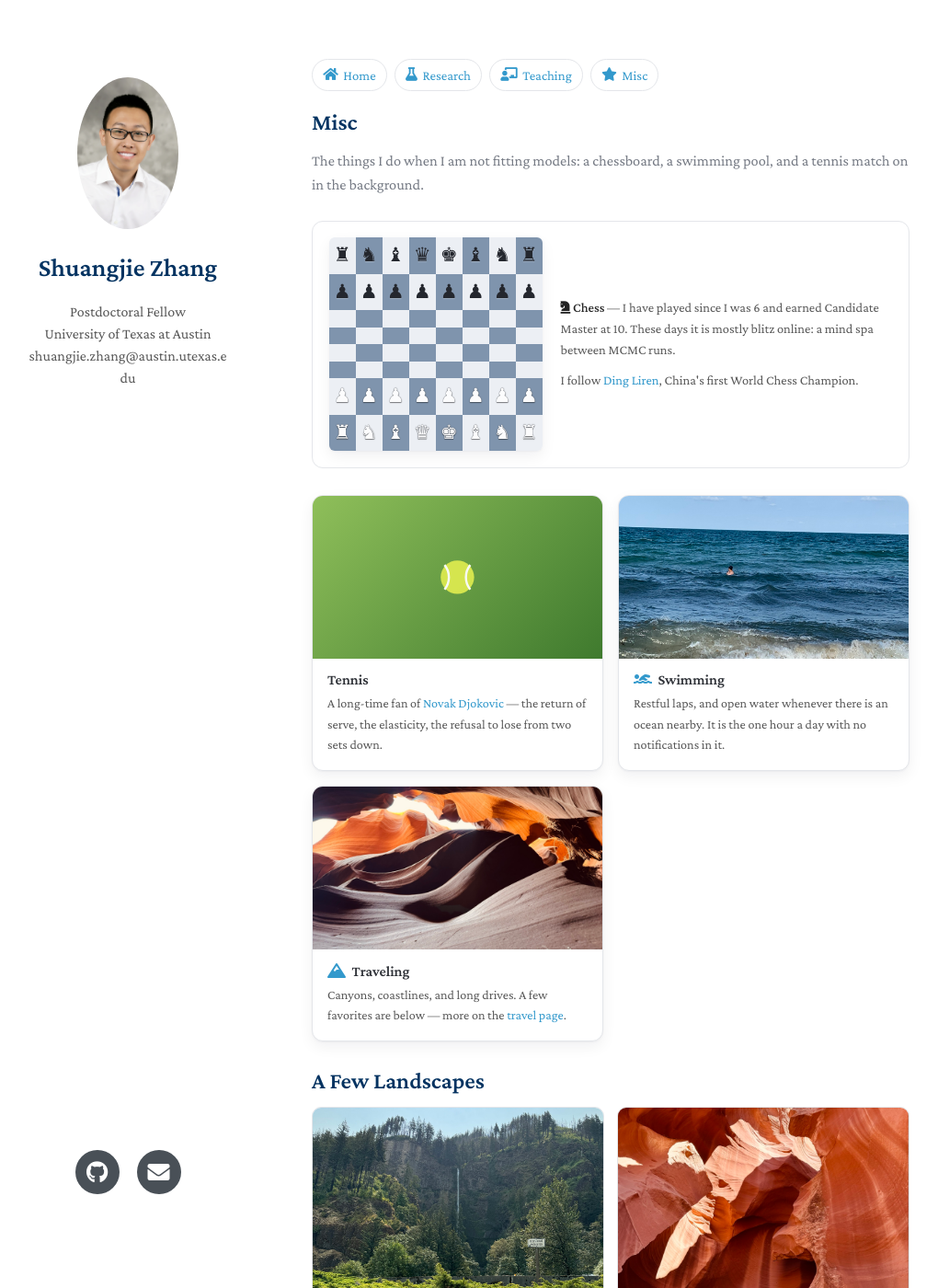
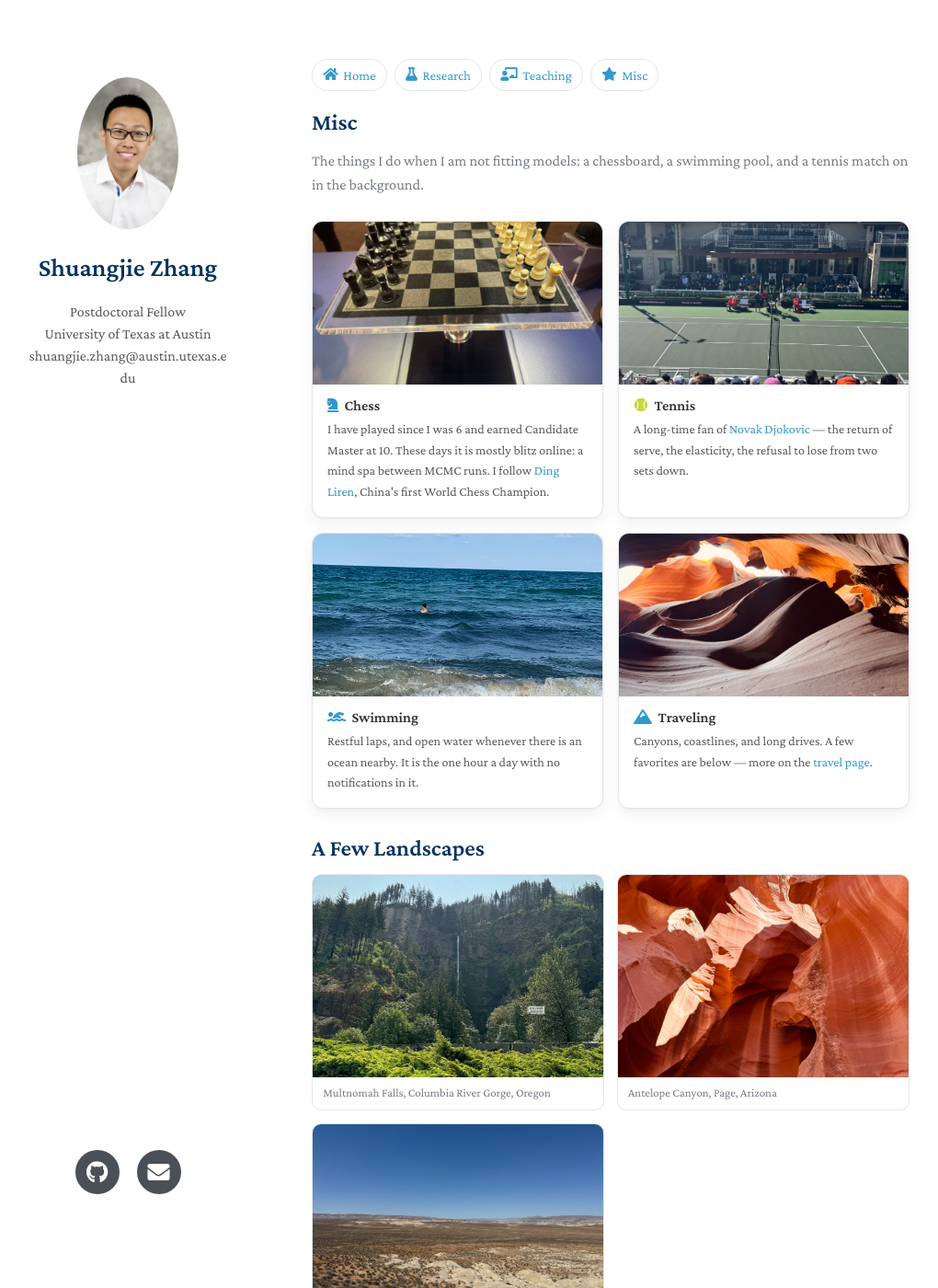
Before and after one commit to shuang-jie/shuang-jie.github.io, a Jekyll site: the page built from misc.md, in a window 1280 px wide and 1400 px high. Shown: the whole window at 92% size, without its empty margins (131-1151 px from the left). Built offline with Jekyll 4.4.1, drawn with Linux system fonts in a browser that asks for light colours; nearby versions of some CDN libraries; a style sheet for code colours, icons or effects is not loaded; our own code applies the rules of GitHub Pages for plain Markdown files.

Commit message:
Use real photos for the chess and tennis cards
Replace the drawn chessboard and SVG tennis ball with photographs, so
all four Misc cards are consistent. Chess and tennis now sit in the
same card grid as swimming and travel.

- chess1: board fills the 16:9 crop with high contrast, legible small
- tennis1: shows watching a match, which is what the card describes
- Convert the four new HEIC uploads to JPEG, auto-rotating from the
  EXIF orientation tag before clearing it (tennis2 needed 90 degrees)
- Drop the now-unused chessboard CSS and square-colour tokens
- Use an inline tennis-ball glyph for the heading; Font Awesome 5 has
  no tennis icon and fa-table-tennis is a ping-pong paddle

```diff
--- a/assets/css/style.scss
+++ b/assets/css/style.scss
@@ -22,8 +22,6 @@
   --chip-bg: #eef2f6;
   --chip-text: #46505e;
   --rule: #e4e6ea;
-  --sq-light: #eceff4;
-  --sq-dark: #7f94ad;
 }
 
 @media (prefers-color-scheme: dark) {
@@ -41,8 +39,6 @@
     --chip-bg: #343846;
     --chip-text: #c2c7d1;
     --rule: #3a3e4e;
-    --sq-light: #4a4f61;
-    --sq-dark: #2c3040;
   }
 }
 
@@ -484,64 +480,18 @@ a.chip:hover {
   margin-right: 0.4rem;
 }
 
+/* inline sport glyph sized to the heading, for icons Font Awesome lacks */
+.misc-body h3 .icon-ball {
+  width: 1em;
+  height: 1em;
+  vertical-align: -0.13em;
+  margin-right: 0.4rem;
+}
+
 .misc-body p {
   margin: 0;
   font-size: 0.88rem;
   line-height: 1.6;
-}
-
-/* chessboard ------------------------------------------------------------------ */
-
-.chess-wrap {
-  display: flex;
-  flex-wrap: wrap;
-  gap: 1.25rem;
-  align-items: center;
-  padding: 1.1rem;
-  margin: 0 0 1.8rem;
-  background: var(--card-bg);
-  border: 1px solid var(--card-border);
-  border-radius: 12px;
-}
-
-.chessboard {
-  display: grid;
-  grid-template-columns: repeat(8, 1fr);
-  width: 232px;
-  flex: 0 0 232px;
-  aspect-ratio: 1;
-  border-radius: 6px;
-  overflow: hidden;
-  box-shadow: var(--card-shadow);
-}
-
-.chessboard span {
-  display: flex;
-  align-items: center;
-  justify-content: center;
-  font-size: 1.32rem;
-  line-height: 1;
-  user-select: none;
-}
-
-.chessboard .sq-l { background: var(--sq-light); }
-.chessboard .sq-d { background: var(--sq-dark); }
-.chessboard .pc-w { color: #fcfcfd; text-shadow: 0 0 1px #33383f, 0 1px 1px rgba(0,0,0,.45); }
-.chessboard .pc-b { color: #24272e; text-shadow: 0 1px 1px rgba(255,255,255,.25); }
-
-.chess-note {
-  flex: 1 1 220px;
-  min-width: 200px;
-}
-
-.chess-note p {
-  margin: 0 0 0.6rem;
-  font-size: 0.9rem;
-  line-height: 1.6;
-}
-
-.chess-note p:last-child {
-  margin-bottom: 0;
 }
 
 /* photo gallery ---------------------------------------------------------------- */
--- a/misc.md
+++ b/misc.md
@@ -6,91 +6,25 @@ layout: homepage
 
 <p class="lede">The things I do when I am not fitting models: a chessboard, a swimming pool, and a tennis match on in the background.</p>
 
-<div class="chess-wrap">
-  <div class="chessboard" role="img" aria-label="Chessboard in the starting position">
-    <span class="sq-l pc-b">♜</span>
-    <span class="sq-d pc-b">♞</span>
-    <span class="sq-l pc-b">♝</span>
-    <span class="sq-d pc-b">♛</span>
-    <span class="sq-l pc-b">♚</span>
-    <span class="sq-d pc-b">♝</span>
-    <span class="sq-l pc-b">♞</span>
-    <span class="sq-d pc-b">♜</span>
-    <span class="sq-d pc-b">♟</span>
-    <span class="sq-l pc-b">♟</span>
-    <span class="sq-d pc-b">♟</span>
-    <span class="sq-l pc-b">♟</span>
-    <span class="sq-d pc-b">♟</span>
-    <span class="sq-l pc-b">♟</span>
-    <span class="sq-d pc-b">♟</span>
-    <span class="sq-l pc-b">♟</span>
-    <span class="sq-l"></span>
-    <span class="sq-d"></span>
-    <span class="sq-l"></span>
-    <span class="sq-d"></span>
-    <span class="sq-l"></span>
-    <span class="sq-d"></span>
-    <span class="sq-l"></span>
-    <span class="sq-d"></span>
-    <span class="sq-d"></span>
-    <span class="sq-l"></span>
-    <span class="sq-d"></span>
-    <span class="sq-l"></span>
-    <span class="sq-d"></span>
-    <span class="sq-l"></span>
-    <span class="sq-d"></span>
-    <span class="sq-l"></span>
-    <span class="sq-l"></span>
-    <span class="sq-d"></span>
-    <span class="sq-l"></span>
-    <span class="sq-d"></span>
-    <span class="sq-l"></span>
-    <span class="sq-d"></span>
-    <span class="sq-l"></span>
-    <span class="sq-d"></span>
-    <span class="sq-d"></span>
-    <span class="sq-l"></span>
-    <span class="sq-d"></span>
-    <span class="sq-l"></span>
-    <span class="sq-d"></span>
-    <span class="sq-l"></span>
-    <span class="sq-d"></span>
-    <span class="sq-l"></span>
-    <span class="sq-l pc-w">♟</span>
-    <span class="sq-d pc-w">♟</span>
-    <span class="sq-l pc-w">♟</span>
-    <span class="sq-d pc-w">♟</span>
-    <span class="sq-l pc-w">♟</span>
-    <span class="sq-d pc-w">♟</span>
-    <span class="sq-l pc-w">♟</span>
-    <span class="sq-d pc-w">♟</span>
-    <span class="sq-d pc-w">♜</span>
-    <span class="sq-l pc-w">♞</span>
-    <span class="sq-d pc-w">♝</span>
-    <span class="sq-l pc-w">♛</span>
-    <span class="sq-d pc-w">♚</span>
-    <span class="sq-l pc-w">♝</span>
-    <span class="sq-d pc-w">♞</span>
-    <span class="sq-l pc-w">♜</span>
-  </div>
-  <div class="chess-note">
-    <p><strong><i class="fas fa-chess-knight"></i> Chess</strong> — I have played since I was 6 and earned Candidate Master at 10. These days it is mostly blitz online: a mind spa between MCMC runs.</p>
-    <p>I follow <a href="https://en.wikipedia.org/wiki/Ding_Liren">Ding Liren</a>, China's first World Chess Champion.</p>
-  </div>
-</div>
-
 <div class="misc-grid">
 
   <div class="misc-card">
-    <div class="misc-media" style="--m1:#8fbf5a; --m2:#3f7a2e;">
-      <svg viewBox="0 0 64 64" aria-hidden="true">
-        <circle cx="32" cy="32" r="26" fill="#dbe94f"/>
-        <path d="M12 13a30 30 0 0 1 0 38" fill="none" stroke="#ffffff" stroke-width="3.5"/>
-        <path d="M52 13a30 30 0 0 0 0 38" fill="none" stroke="#ffffff" stroke-width="3.5"/>
-      </svg>
+    <div class="misc-media">
+      <img src="./assets/img/hobbies/chess1.jpg" alt="A chess set in the starting position">
     </div>
     <div class="misc-body">
-      <h3>Tennis</h3>
+      <h3><i class="fas fa-chess-knight"></i>Chess</h3>
+      <p>I have played since I was 6 and earned Candidate Master at 10. These days it is mostly blitz online: a mind spa between MCMC runs. I follow <a href="https://en.wikipedia.org/wiki/Ding_Liren">Ding Liren</a>, China's first World Chess Champion.</p>
+    </div>
+  </div>
+
+
+  <div class="misc-card">
+    <div class="misc-media">
+      <img src="./assets/img/hobbies/tennis1.jpg" alt="Watching a match from the stands at a tennis tournament in Austin">
+    </div>
+    <div class="misc-body">
+      <h3><svg class="icon-ball" viewBox="0 0 64 64" aria-hidden="true"><circle cx="32" cy="32" r="29" fill="#c8d63f"/><path d="M11 11a30 30 0 0 1 0 42" fill="none" stroke="#ffffff" stroke-width="4"/><path d="M53 11a30 30 0 0 0 0 42" fill="none" stroke="#ffffff" stroke-width="4"/></svg>Tennis</h3>
       <p>A long-time fan of <a href="https://en.wikipedia.org/wiki/Novak_Djokovic">Novak Djokovic</a> — the return of serve, the elasticity, the refusal to lose from two sets down.</p>
     </div>
   </div>
```
Also changed, not shown: assets/img/hobbies/chess1.jpg (added), assets/img/hobbies/chess2.jpg (added), assets/img/hobbies/tennis1.jpg (added), assets/img/hobbies/tennis2.jpg (added), 4 other files.
